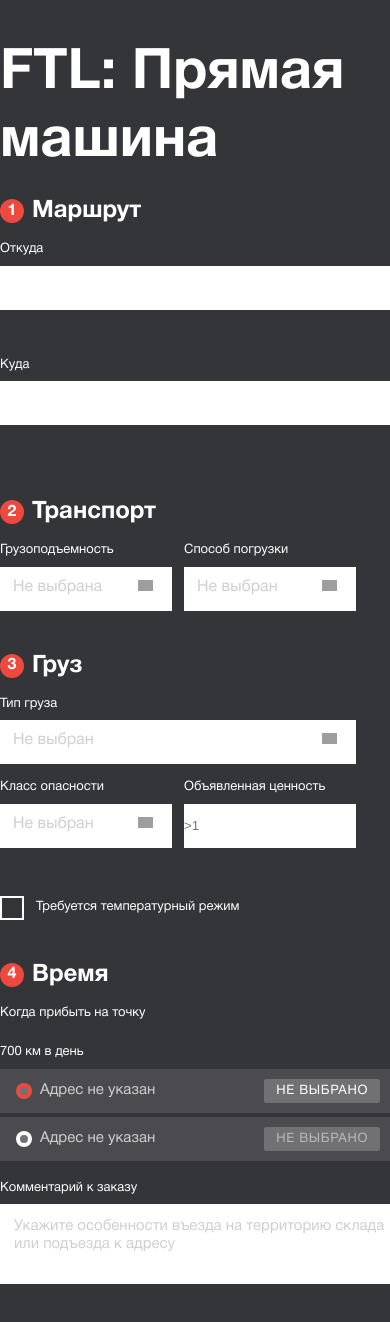
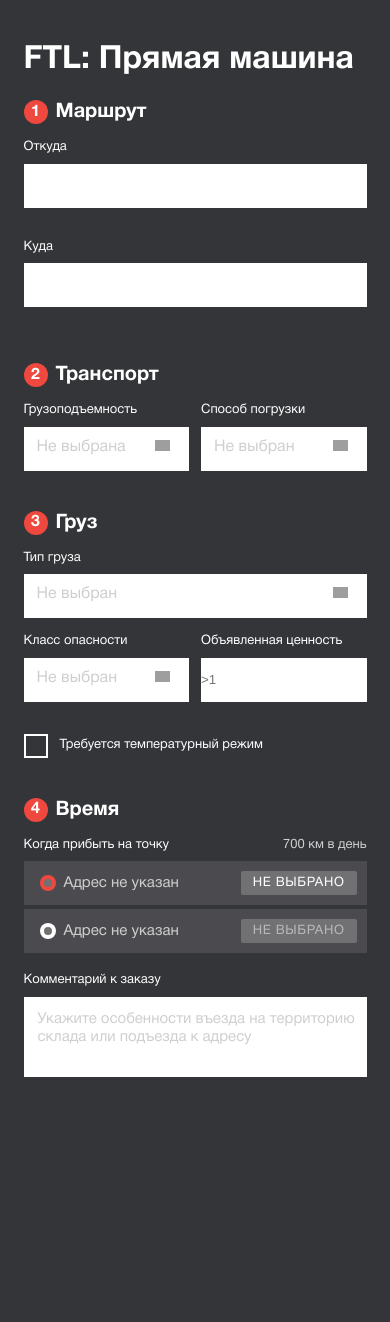
Before and after one commit to seml404/FTL-page-Vue, a Vue app: page / in a window 390 px wide. After the commit the page ends 1117 px from the top, so only its background shows below. Built offline with nearby package versions, Linux system fonts and the light colour scheme; grey boxes are pictures that could not be loaded.

Commit message:
fourth  commit

```diff
--- a/styles.css
+++ b/styles.css
@@ -36,12 +36,14 @@ body {
 .container {
   max-width: 1144px;
   margin: 0 auto;
+  padding-left: 144px;
 }
 
 .header {
   padding-top: 40px;
 }
-.header .main-title {
+
+.main-title {
   font-family: "HelveticaNeue_bold", "Arial", sans-serif;
   font-size: 56px;
   line-height: 68px;
@@ -98,11 +100,14 @@ body {
   padding: 0px;
 }
 
+.input-time {
+  color: #cfcfcf;
+}
+
 .input {
   height: 44px;
   display: inline-block;
   width: 100%;
-  margin-bottom: 16px;
 }
 
 .checkbox__wrapper {
@@ -115,6 +120,11 @@ body {
   width: 24px;
   border: 2px solid #ffffff;
   margin-right: 12px;
+}
+
+.time-text {
+  display: flex;
+  justify-content: space-between;
 }
 
 .addresses__item {
@@ -173,4 +183,21 @@ body {
 }
 .addresses__item:first-child .addresses__choose {
   opacity: 100%;
+}
+
+@media (max-width: 728px) {
+  .container {
+    max-width: 343px;
+    padding-left: 0px;
+  }
+
+  .main-title {
+    font-size: 32px;
+    line-height: 40px;
+  }
+
+  .section__name {
+    font-size: 20px;
+    line-height: 24px;
+  }
 }/*# sourceMappingURL=styles.css.map */
--- a/styles.scss
+++ b/styles.scss
@@ -44,17 +44,18 @@ body {
 .container {
   max-width: 1144px;
   margin: 0 auto;
+  padding-left: 144px;
 }
 
 .header {
   padding-top: 40px;
+}
 .main-title {
   font-family: "HelveticaNeue_bold", "Arial", sans-serif;
   font-size: 56px;
   line-height: 68px;
   color: #ffffff;
   padding-bottom: 20px;
-  }
 }
 
 .form-section {
@@ -103,11 +104,14 @@ body {
   }
 }
 
+.input-time {
+  color: #cfcfcf;
+}
+
 .input {
   height: 44px;
   display: inline-block;
   width: 100%;
-  margin-bottom: 16px;
 }
 
 .checkbox__wrapper {
@@ -119,6 +123,11 @@ body {
   width: 24px;
   border: 2px solid #ffffff;
   margin-right: 12px;
+}
+
+.time-text {
+  display: flex;
+  justify-content: space-between;
 }
 
 .addresses__item {
@@ -185,3 +194,20 @@ body {
     }
   }
 }
+
+@media (max-width: 728px) {
+  .container {
+    max-width: 343px;
+    padding-left: 0px;
+  }
+
+  .main-title {
+    font-size: 32px;
+    line-height: 40px;
+  }
+
+  .section__name {
+    font-size: 20px;
+    line-height: 24px;
+  }
+}
```
Also changed, not shown: 1 other file (tests, documents, lock files or other folders). Lines whose indentation alone changed are shown as unchanged.
